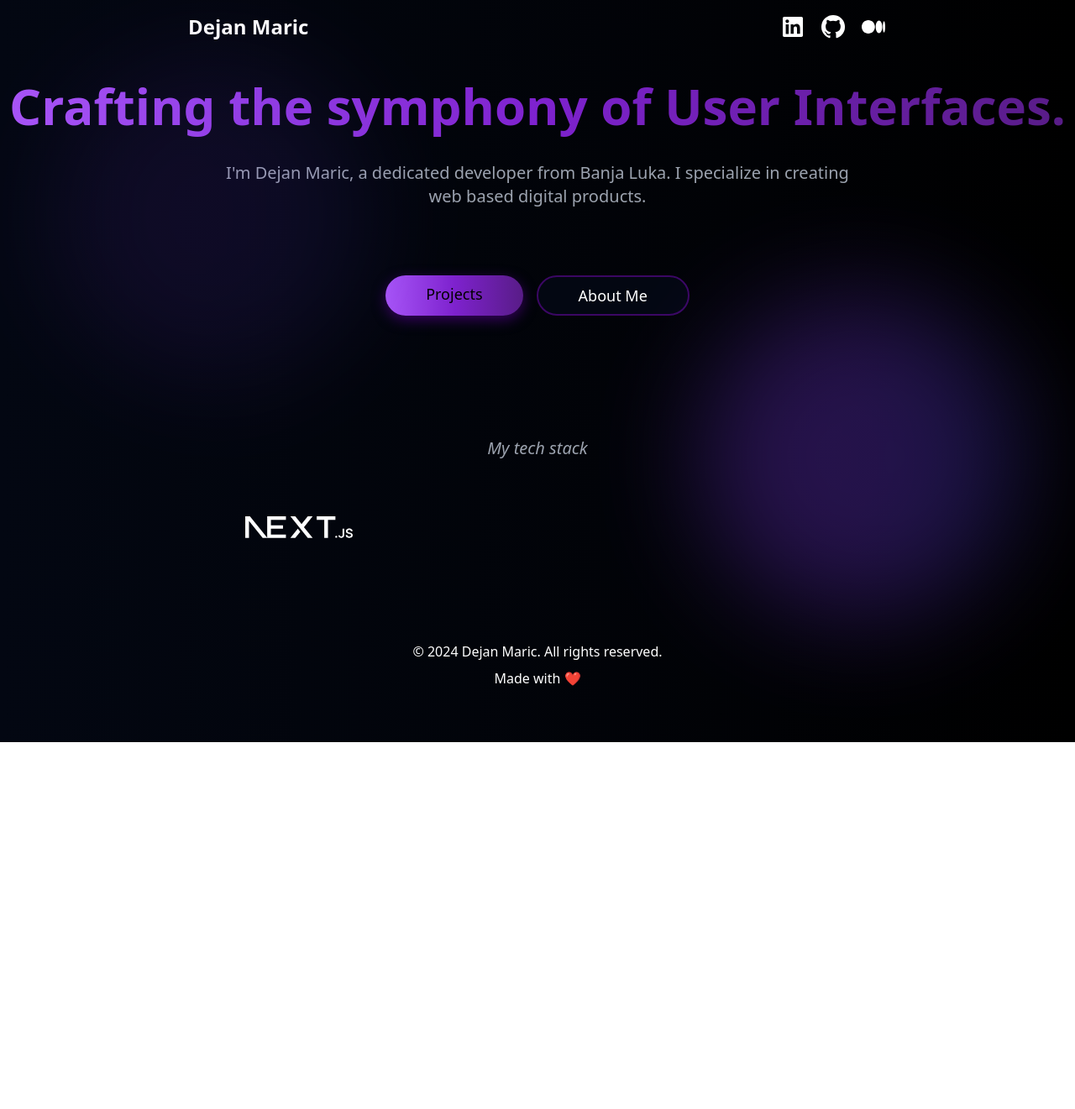
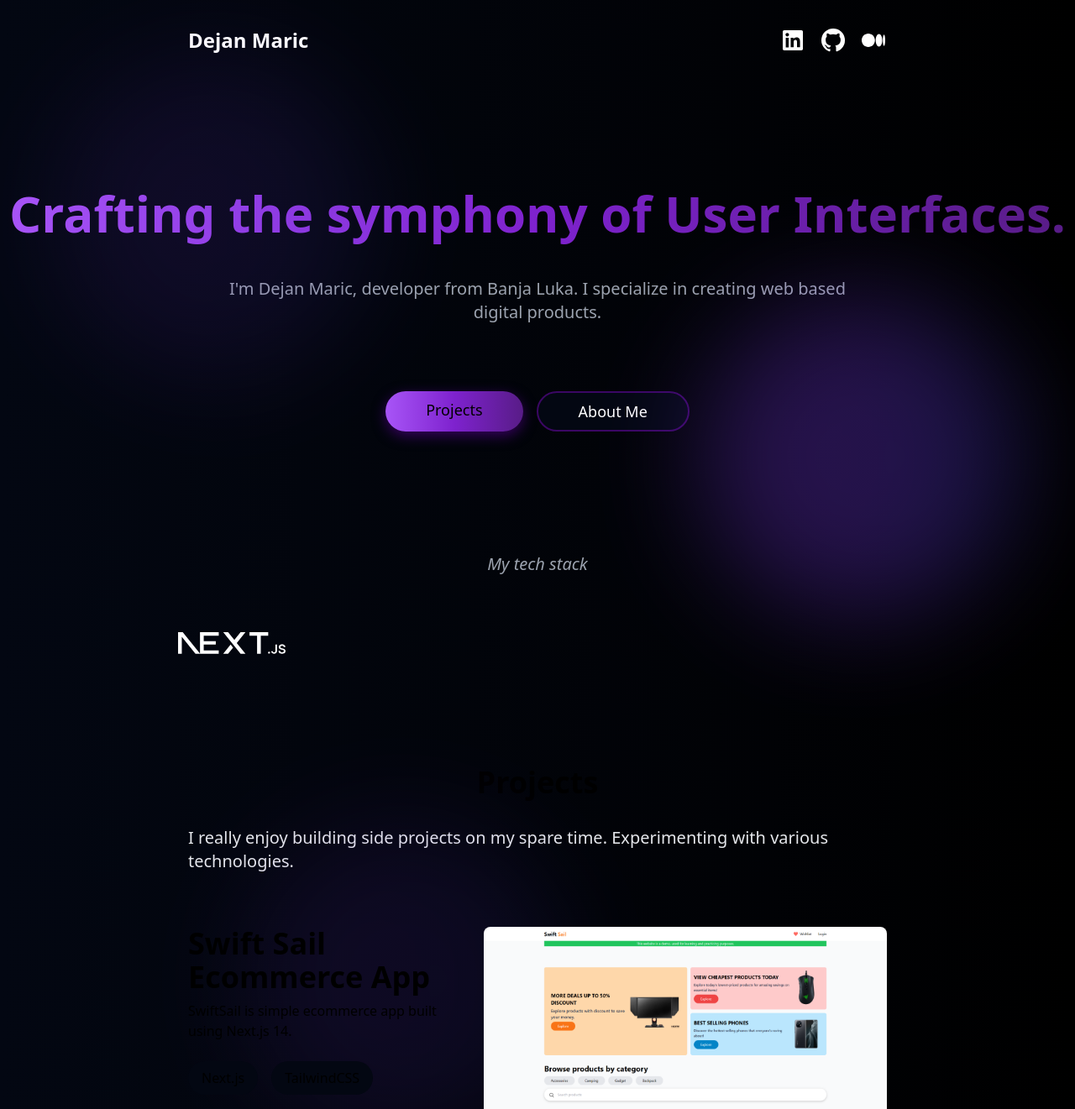
Before and after one commit to maricd7/portfolio, a Next.js app: page / in a window 1280 px wide. Shown: the top 1321 px of the page at 84% size. Before the commit the page ends 884 px from the top, so only its background shows below. Built offline with nearby package versions, Linux system fonts and the light colour scheme; some icons are missing.

Commit message:
redesign changes

```diff
--- a/package.json
+++ b/package.json
@@ -9,6 +9,7 @@
     "lint": "next lint"
   },
   "dependencies": {
+    "framer-motion": "^11.2.10",
     "next": "14.0.4",
     "next-themes": "^0.2.1",
     "react": "^18",
--- a/src/app/Data/ProjectsData.js
+++ b/src/app/Data/ProjectsData.js
@@ -1,28 +1,42 @@
 export const ProjectsData = [
-    {
-        name:'Swift Sail Ecommerce App',
-        paragraphTxt:'SwiftSail is simple ecommerce app built using Next.js 14. ',
-        technologies:['Next.js', 'TailwindCSS', 'Supabase'],
-        image: '/swift-cover.png',
-        github:'https://github.com/maricd7/SwiftSail',
-        live:'https://swift-sail.vercel.app/',
-    },
-    {
-        name:'Coin Control ',
-        paragraphTxt:'CoinControl is a budget management app built with MERN stack.',
-        technologies:['Node.js', 'Express.js', 'MongoDB', 'React','TailwindCSS','Chart JS'],
-        image: '/coincontrol-cover.png',
-        github:'https://github.com/maricd7/coin-control',
-    },
-    {
-        name:'Swift Sail CMS',
-        paragraphTxt:'Swift Sail CMS is a robust solution designed to efficiently manage the SwiftSail shop.',
-        technologies:['Next.js', 'TailwindCSS', 'Supabase', 'Typescript','Chart JS',],
-        image: '/cms-cover.png',
-        github:'https://github.com/maricd7/SwiftSailCMS',
-    }
-]
-
+  {
+    name: "Swift Sail Ecommerce App",
+    paragraphTxt: "SwiftSail is simple ecommerce app built using Next.js 14. ",
+    technologies: ["Next.js", "TailwindCSS", "Supabase"],
+    image: "/swift-cover2.png",
+    github: "https://github.com/maricd7/SwiftSail",
+    live: "https://swift-sail.vercel.app/",
+  },
+  {
+    name: "Coin Control ",
+    paragraphTxt:
+      "CoinControl is a budget management app built with MERN stack.",
+    technologies: [
+      "Node.js",
+      "Express.js",
+      "MongoDB",
+      "React",
+      "TailwindCSS",
+      "Chart JS",
+    ],
+    image: "/coincontrol-cover.png",
+    github: "https://github.com/maricd7/coin-control",
+  },
+  {
+    name: "Swift Sail CMS",
+    paragraphTxt:
+      "Swift Sail CMS is a robust solution designed to efficiently manage the SwiftSail shop.",
+    technologies: [
+      "Next.js",
+      "TailwindCSS",
+      "Supabase",
+      "Typescript",
+      "Chart JS",
+    ],
+    image: "/cms-cover.png",
+    github: "https://github.com/maricd7/SwiftSailCMS",
+  },
+];
 
 //, offering a range of features such as product addition, editing, removal, order tracking (Charts), and more. Crafted with Next.js and Tailwind CSS, this platform is enhanced with TypeScript to ensure thorough type-checking, crucial for enabling clients to directly edit content on the production environment with confidence.
 // Styled with TailwindCSS. Products are fetched from custom supabase database which is edited using SwiftSailCMS. It has all the core ecommerce features such as all products page(home), cart,navigation,product page, checkout page etc. Cart and all its methods are built using Context react hook (displaying cart products, removing from cart,adding products to cart).
--- a/src/app/components/Home/NewMain.js
+++ b/src/app/components/Home/NewMain.js
@@ -3,18 +3,36 @@ import { Icon } from "@iconify/react";
 import Image from "next/image";
 import Link from "next/link";
 import React from "react";
+import { motion, useScroll } from "framer-motion";
 
 const NewMain = () => {
   return (
-    <div className="h-full flex justify-center flex-col items-center  w-full gap-4 ">
-      <h1 class="bg-gradient-to-r from-purple-500 via-purple-700 to-purple-900 bg-clip-text h-20 text-6xl font-bold text-transparent text-center">
-        Crafting the symphony of User Interfaces.
-      </h1>
-      <h2 className="text-center text-xl  text-gray-400 w-3/5">
-        I'm Dejan Maric, a dedicated developer from Banja Luka. I specialize in
-        creating web based digital products.
-      </h2>
-      <div className="flex gap-4">
+    <div className="h-screen flex justify-center flex-col items-center  w-full gap-4 ">
+      <div className="flex flex-col gap-4 justify-center items-center">
+        <motion.h1
+          initial={{ opacity: 0 }}
+          animate={{ opacity: 1 }}
+          transition={{ duration: 2 }}
+          class="bg-gradient-to-r from-purple-500 via-purple-700 to-purple-900 bg-clip-text leading-loose		 text-6xl font-bold text-transparent text-center"
+        >
+          Crafting the symphony of User Interfaces.
+        </motion.h1>
+        <motion.h2
+          initial={{ opacity: 0 }}
+          animate={{ opacity: 1 }}
+          transition={{ duration: 2 }}
+          className="text-center text-xl  text-gray-400 w-3/5"
+        >
+          I'm Dejan Maric, developer from Banja Luka. I specialize in creating
+          web based digital products.
+        </motion.h2>
+      </div>
+      <motion.div
+        initial={{ opacity: 0 }}
+        animate={{ opacity: 1 }}
+        transition={{ duration: 2 }}
+        className="flex gap-4"
+      >
         <Link
           className="w-fit mt-16 bg-gradient-to-r hover:bg-gradient-to-l from-purple-500 via-purple-700 to-purple-900 px-12 py-2 text-lg rounded-full shadow-[0_5px_16px_rgba(75,_0,_130,_0.7)] hover:shadow-[0_9px_32px_rgba(75,_0,_130,_0.7)] "
           href=""
@@ -27,12 +45,12 @@ const NewMain = () => {
         >
           About Me
         </Link>
-      </div>
+      </motion.div>
       <div className="flex flex-col gap-4 mt-32">
         <h2 className="text-center text-xl  text-gray-400 italic ">
           My tech stack
         </h2>
-        <div className="flex gap-8 items-center ">
+        <div className="flex gap-16 items-center ">
           <Image
             src="/tech-icons/nextjs.svg"
             alt="Next Js"
@@ -72,7 +90,6 @@ const NewMain = () => {
         </div>
       </div>
       <div className="absolute bg-gradient-to-r from-violet-600 via-violet-600 to-indigo-600 rounded-full w-96 h-96 bottom-16 right-16 blur-3xl opacity-30"></div>
-
       <div className="absolute bg-gradient-to-r from-violet-600 via-violet-600 to-indigo-600 rounded-full w-96 h-96 top-16 left-16 blur-3xl opacity-10"></div>
     </div>
   );
--- a/src/app/components/Nav/Nav.js
+++ b/src/app/components/Nav/Nav.js
@@ -13,7 +13,7 @@ export const Nav = () => {
   }
 
   return (
-    <nav className="flex justify-between  mx-56   items-center h-16 p-4 md:p-0 fixed top-0 left-0  md:relative">
+    <nav className="flex justify-between  mx-56   items-center h-16 p-4 mt-4 md:p-0 fixed top-0 left-0  md:relative">
       <Logo />
       <ul className="md:flex gap-4 hidden">
         <li>
--- /dev/null
+++ b/src/app/components/ProjectsSection/ProjectBoxUpdated.js
@@ -0,0 +1,39 @@
+import Image from "next/image";
+import Link from "next/link";
+import React from "react";
+
+const ProjectBoxUpdated = ({ project }) => {
+  return (
+    <div className="flex gap-8">
+      <div className="flex flex-col gap-8">
+        <div className="flex flex-col gap-2 max-w-96">
+          <h2 className="text-4xl font-bold">{project.name}</h2>
+          <p>{project.paragraphTxt}</p>
+          <div className="flex gap-4 mt-4 max-w-96 flex-wrap">
+            {project.technologies.map((tech, index) => (
+              <span className="px-4 py-2 bg-gray-950 z-40 rounded-full w-fit">
+                {tech}
+              </span>
+            ))}
+          </div>
+        </div>
+
+        <Link
+          className="w-fit  bg-gradient-to-r hover:bg-gradient-to-l from-purple-500 via-purple-700 to-purple-900 px-12 py-2 text-lg rounded-full shadow-[0_5px_16px_rgba(75,_0,_130,_0.7)] hover:shadow-[0_9px_32px_rgba(75,_0,_130,_0.7)] "
+          href={project.github}
+        >
+          Code
+        </Link>
+      </div>
+      <Image
+        src={project.image}
+        width={480}
+        height={320}
+        alt="swift cover"
+        className="rounded-lg"
+      />
+    </div>
+  );
+};
+
+export default ProjectBoxUpdated;
--- a/src/app/components/ProjectsSection/Projects.js
+++ b/src/app/components/ProjectsSection/Projects.js
@@ -1,17 +1,23 @@
-import React from 'react'
-import { Paragraph, Subheading } from '../common'
-import { ProjectBox } from './ProjectBox'
-import {ProjectsData} from '../../Data/ProjectsData';
+import React from "react";
+import { Paragraph } from "../common";
+import { ProjectsData } from "../../Data/ProjectsData";
 
+import ProjectBoxUpdated from "./ProjectBoxUpdated";
 
 export const Projects = () => {
   return (
-    <div className='mx-4 md:mx-0 max-w-3xl'>
-        <Subheading text='My Side Projects'/>
-        <Paragraph text='I really enjoy building side projects on my spare time. Experimenting with various technologies.'/>
-        {ProjectsData.map((project,index)=>(
-        <ProjectBox key={index} name={project.name}  text={project.paragraphTxt} technologies={project.technologies} image={project.image} github={project.github} live={project.live}/>
+    <section id="projects" className="mx-56 flex gap-16 flex-col relative">
+      <div className="flex flex-col gap-8">
+        <h2 className="text-4xl font-bold text-center">Projects</h2>
+        <Paragraph text="I really enjoy building side projects on my spare time. Experimenting with various technologies." />
+      </div>
+      <div className="flex flex-col gap-40 z-40">
+        {ProjectsData.map((project, index) => (
+          <ProjectBoxUpdated project={project} key={index} />
         ))}
-    </div>
-  )
-}
+      </div>
+      <div className="absolute bg-gradient-to-r from-violet-600 via-violet-600 to-indigo-600 rounded-full w-96 h-96 bottom-16 right-16 blur-3xl opacity-30"></div>
+      <div className="absolute bg-gradient-to-r from-violet-600 via-violet-600 to-indigo-600 rounded-full w-96 h-96 top-16 left-16 blur-3xl opacity-10"></div>
+    </section>
+  );
+};
--- a/src/app/components/common/Paragraph/Paragraph.js
+++ b/src/app/components/common/Paragraph/Paragraph.js
@@ -1,7 +1,5 @@
-import React from 'react'
+import React from "react";
 
-export const Paragraph = ({text}) => {
-  return (
-    <p className='text-white'>{text}</p>
-  )
-}
+export const Paragraph = ({ text }) => {
+  return <p className="text-gray-200 text-xl  ">{text}</p>;
+};
--- a/src/app/page.js
+++ b/src/app/page.js
@@ -1,11 +1,12 @@
 import Image from "next/image";
-import { Main } from "./components";
+import { Main, Projects } from "./components";
 import { NewMain } from "./components";
 import Footer from "./components/Footer/Footer";
 export default function Home() {
   return (
     <div className="flex flex-col justify-between  my-8 w-full items-center">
       <NewMain />
+      <Projects />
       <Footer />
     </div>
   );
```
Also changed, not shown: src/app/components/ProjectsSection/ProjectBox.js (+25 -16 lines), public/swift-cover2.png (added), 1 other file (tests, documents, lock files or other folders).
